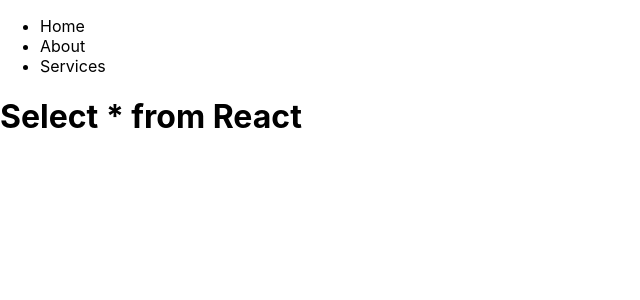
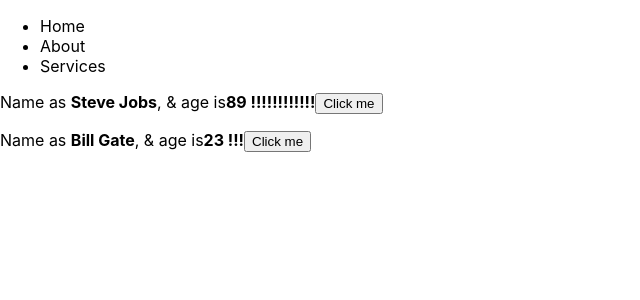
Before and after one commit to cjfo/reactutorial, a React (Create React App) app: page / in a window 1280 px wide. Shown: the top 300 px of the page, without its empty margins (0-640 px from the left). Built offline with nearby package versions, Linux system fonts and the light colour scheme.

Commit message:
props param for components

```diff
--- a/src/App.js
+++ b/src/App.js
@@ -1,12 +1,14 @@
 import React from 'react';
 import './App.css';
 import NavBar from './NavBar';
+import Greeter from './Greeter';
 
 function App() {
   return (
     <>
       <NavBar />
-      <h1>Select * from React</h1>
+      <Greeter name='Steve Jobs' age={89} excitement={12} />
+      <Greeter name='Bill Gate' excitement={3} />
     </>
   );
 }
--- a/src/Greeter.js
+++ b/src/Greeter.js
@@ -1,10 +1,21 @@
 import React from 'react';
 
-function Greeter() {
+function Greeter({ name, age = 23, excitement = 1 }) {
+  // *** Function
+  const sayGreet = () => {
+    alert(`Hello There, ${name}`);
+  };
+
   return (
-    <div>
-
-    </div>
+    <>
+      <p>
+        Name as <strong>{name}</strong>, & age is
+        <strong>
+          {age} {'!'.repeat(excitement)}
+        </strong>
+        <button onClick={sayGreet}>Click me</button>
+      </p>
+    </>
   );
 }
 
```
